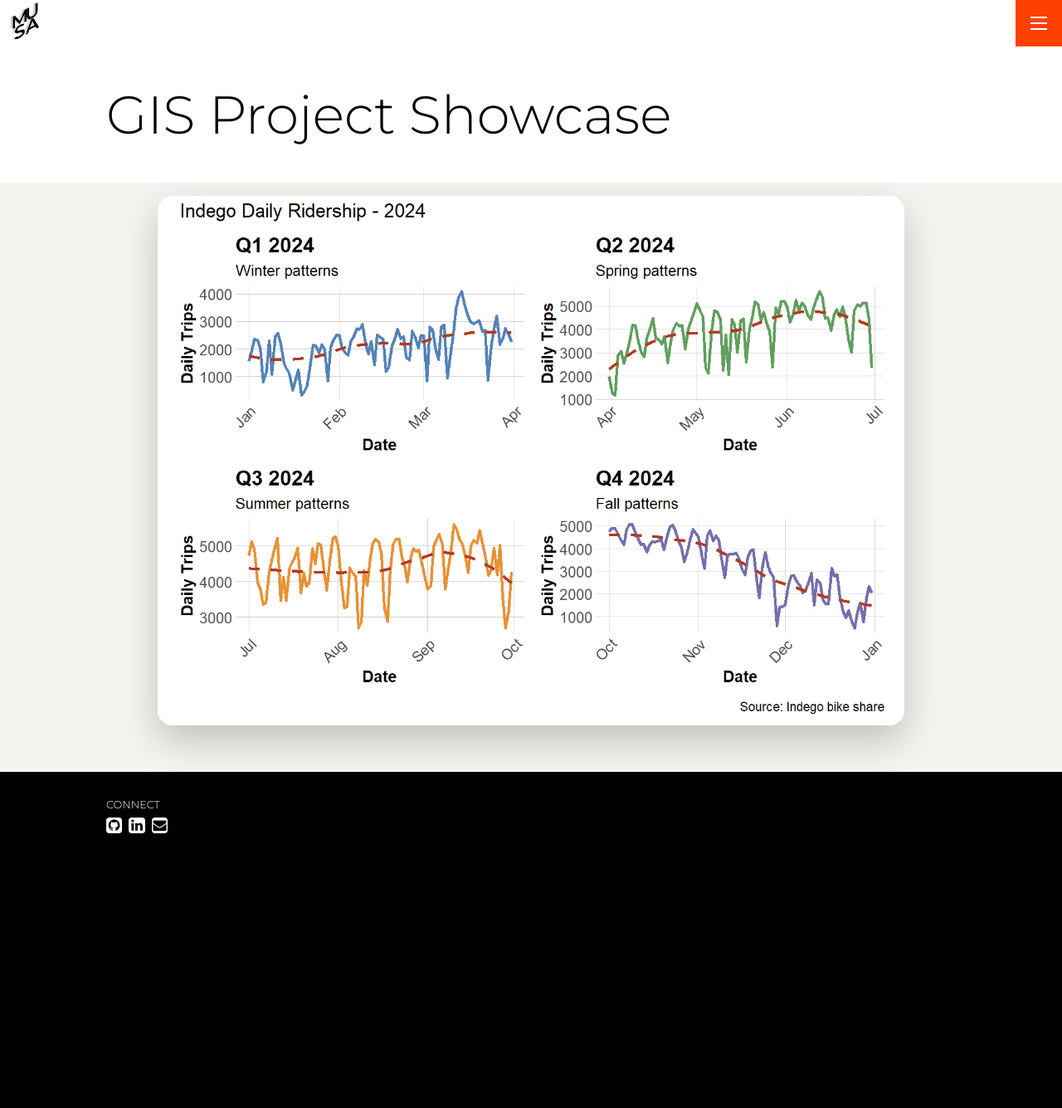
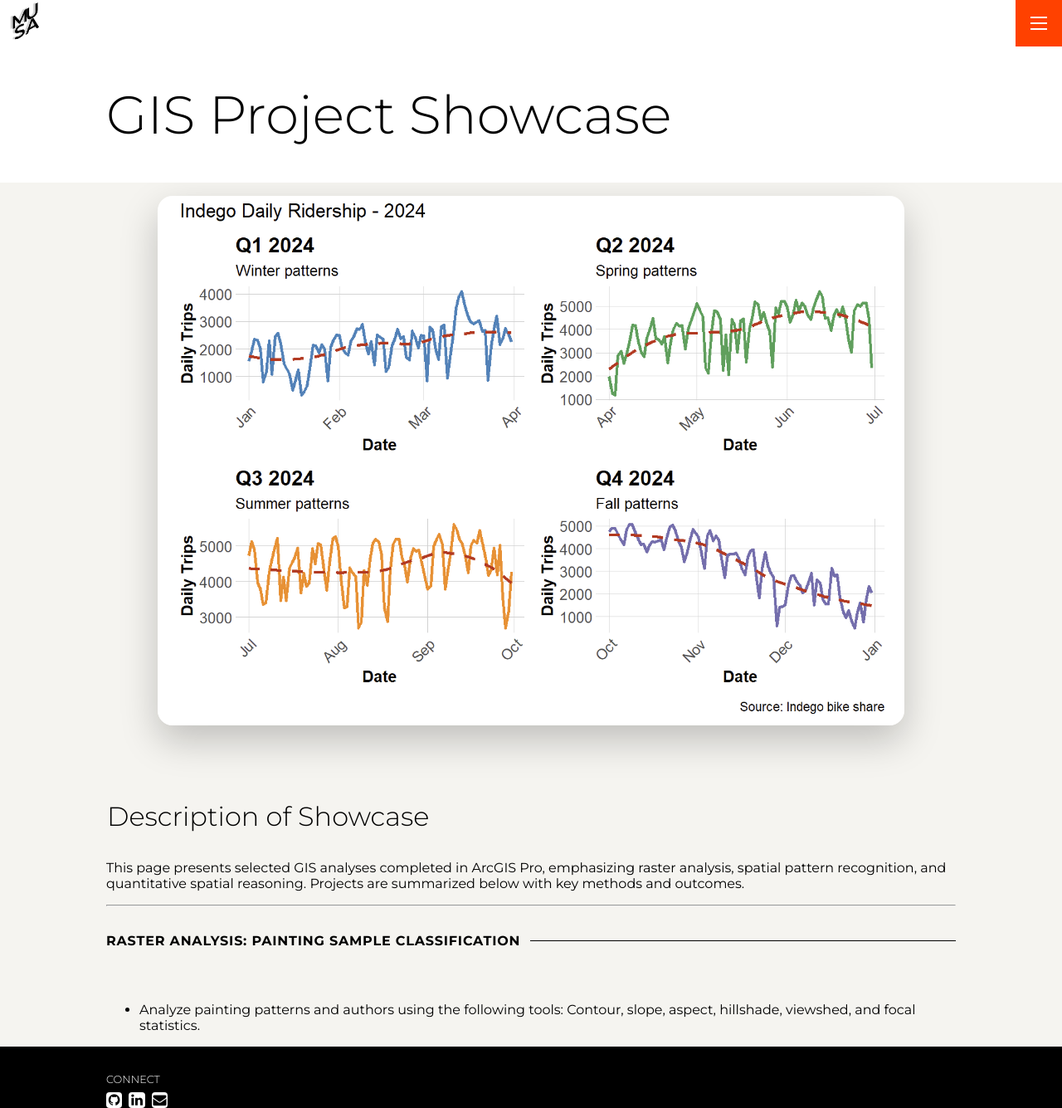
Before and after one commit to astauf03/portfolio, a Jekyll site: the page built from _projects/GIS-projects.md, in a window 1280 px wide and 1335 px high. Shown: the whole window at 83% size. Built offline with Jekyll 4.4.1, drawn with Linux system fonts in a browser that asks for light colours.

Commit message:
image fixing contd

```diff
--- a/_projects/GIS-projects.md
+++ b/_projects/GIS-projects.md
@@ -3,3 +3,10 @@ layout: post
 title: 'GIS Project Showcase'
 thumbnail: /assets/img/projects/bike-share/temporal.png
 ---
+# Description of Showcase
+This page presents selected GIS analyses completed in ArcGIS Pro, emphasizing raster analysis, spatial pattern recognition, and quantitative spatial reasoning. Projects are summarized below with key methods and outcomes.
+
+---
+
+## Raster Analysis: Painting Sample Classification
+- Analyze painting patterns and authors using the following tools: Contour, slope, aspect, hillshade, viewshed, and focal statistics.
```
Also changed, not shown: _projects/bike-share.md (+3 -6 lines).
